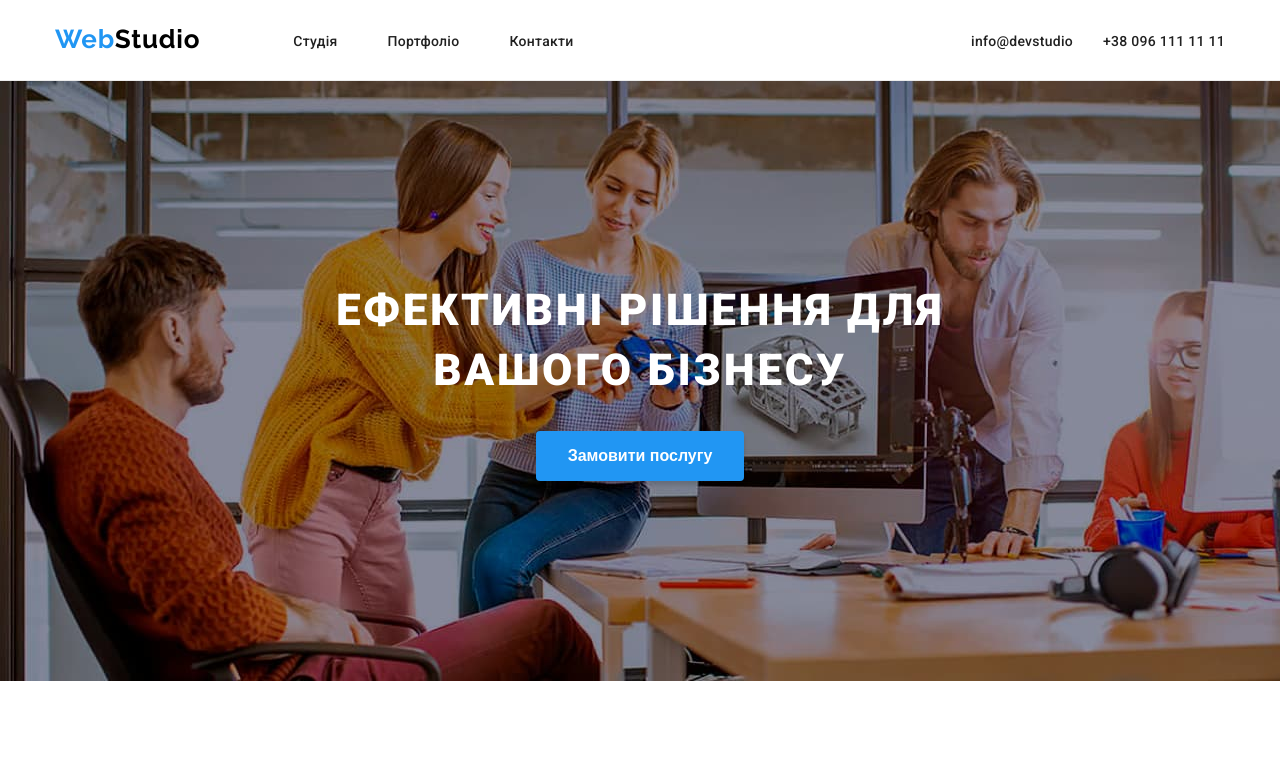
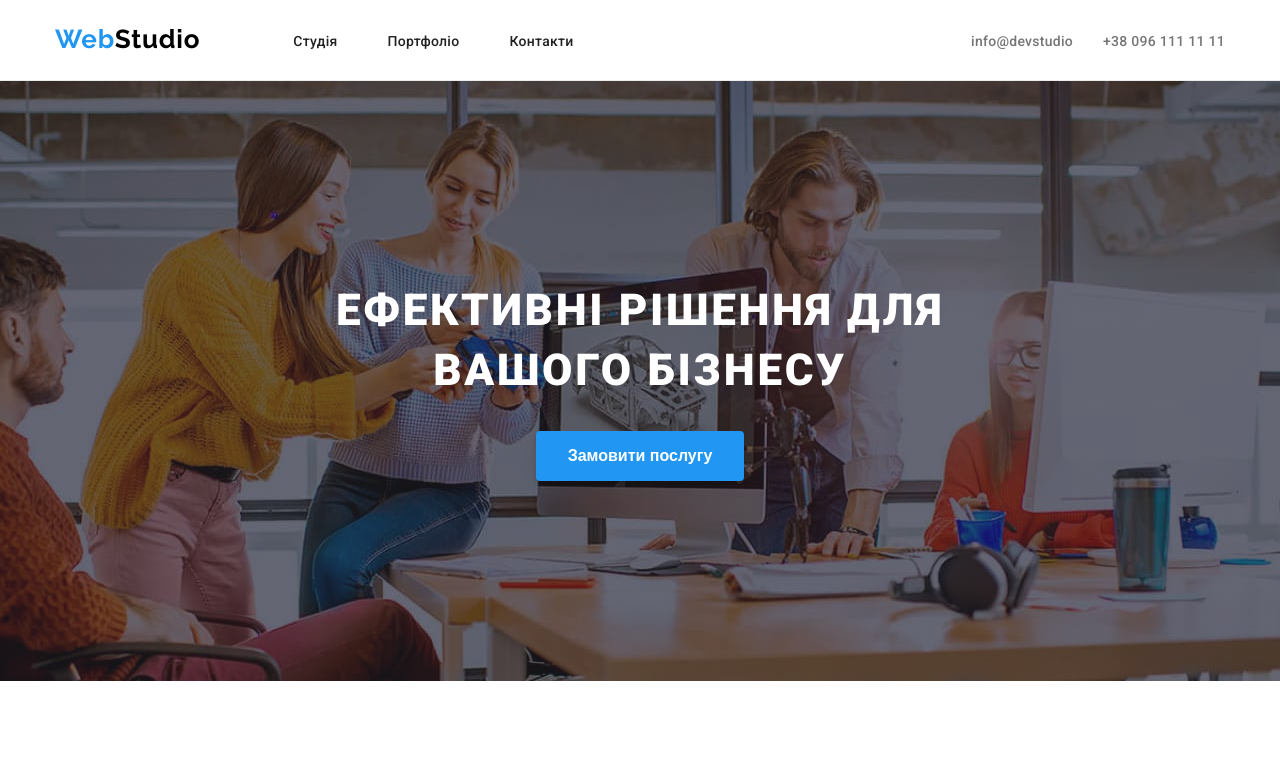
Before and after one commit to serhiistepashko/goit-markup-hw-04, a plain HTML site: page index.html in a window 1280 px wide. Shown: the top 771 px of the page. Drawn offline with Linux system fonts and the light colour scheme.

Commit message:
added bckgrnd liner-gradient and bckgrndimage

```diff
--- a/css/styles.css
+++ b/css/styles.css
@@ -20,6 +20,7 @@
   --border-card-color: #eee;
   --main-font-family: "Roboto", sans-serif;
   --additional-font-family: "Raleway", sans-serif;
+  --bckgrnd-over-color: rgba(47, 48, 58, 0.4)
 }
 
 body {
@@ -117,6 +118,11 @@ h1, h2, h3, h4, h5, h6, p, ul {
   padding: 32px 0;
 }
 
+/* колір тексту  для пошти і телефону */
+.link-contacts .link {
+  color: var(--secondary-color);
+}
+
 /* посилання при ховері (хедер) */
 .link:hover {
   color: var(--bluelite-color);
@@ -132,15 +138,20 @@ h1, h2, h3, h4, h5, h6, p, ul {
 
 /* секція hero(далі герой) (мейн) */
 .hero {
-  background-color: var(--banner-color);
-  background-image: url(../images/bckg-hero.jpg);
-  color: var(--white-color);
   margin-top: 0;
   max-width: 1600px;
+  min-height: 600px;
   margin-right: auto;
   margin-left: auto;
   padding: 200px 0;
+  color: var(--white-color);
+  background-color: var(--banner-color);
+  background-image: linear-gradient(var(--bckgrnd-over-color), var(--bckgrnd-over-color)), url(../images/bckg-hero.jpg);
+  background-repeat: no-repeat;
+  background-position: center;
+  background-size: cover;
 }
+
 
 /* заголовок h1 секці герой (мейн) */
 .hero-heading {
```
Lines whose indentation alone changed are shown as unchanged.
